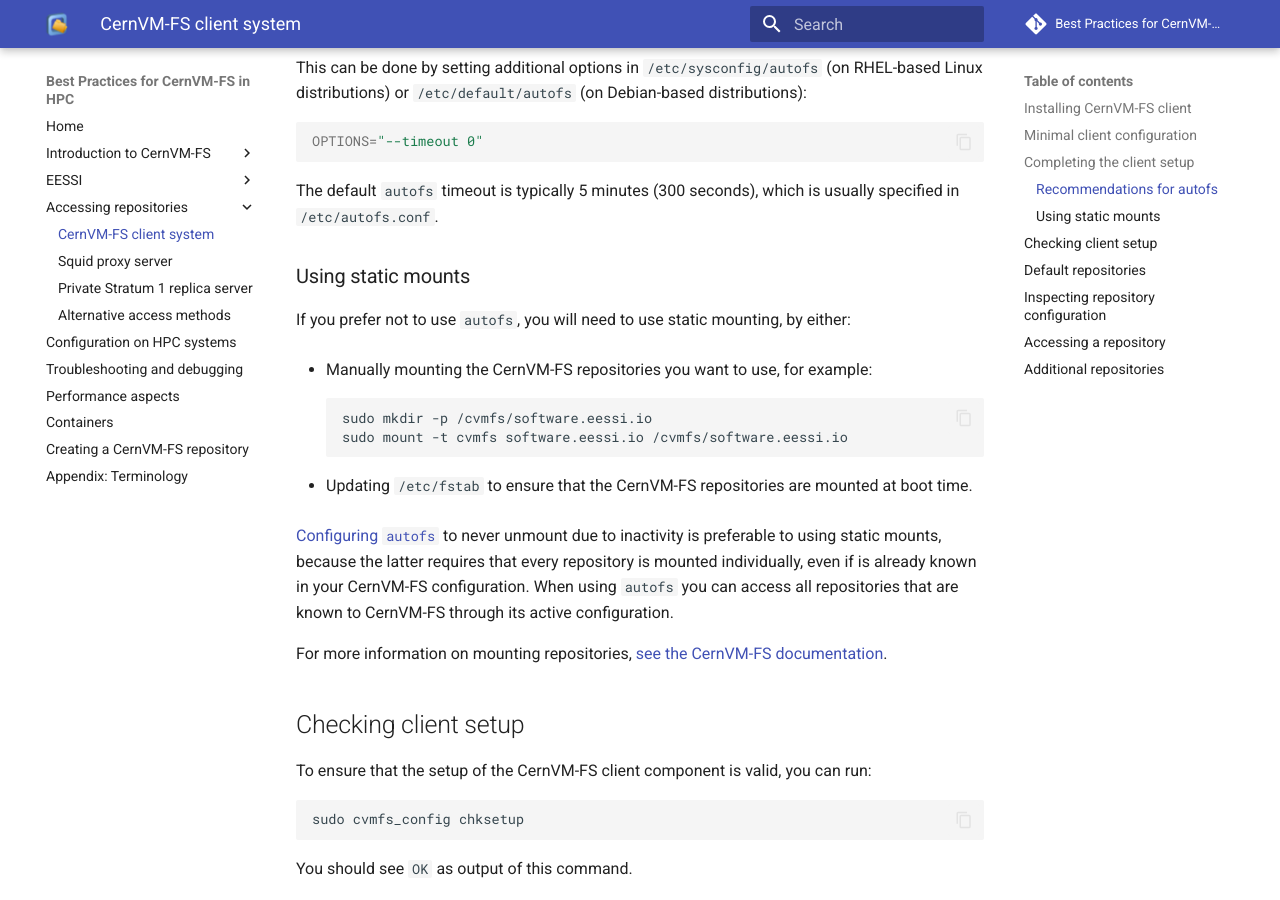
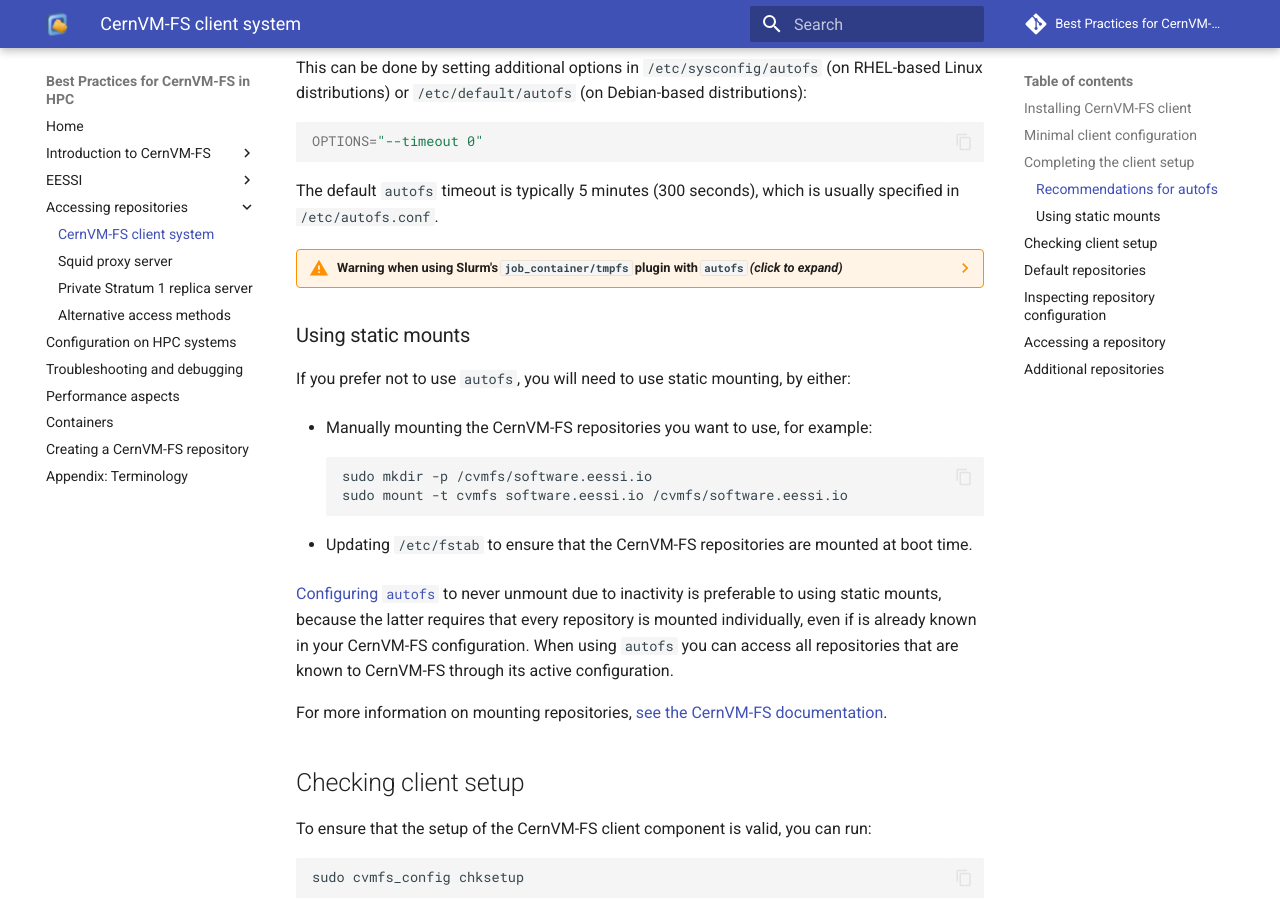
Before and after one commit to multixscale/cvmfs-tutorial-hpc-best-practices, an MkDocs documentation site: the page built from docs/access/client.md, in a window 1280 px wide and 900 px high, scrolled down 2178 px. Built offline with MkDocs 1.6.1 and Material for MkDocs 9.7.7, drawn with Linux system fonts in a browser that asks for light colours; comment, search, counter and statistics services are not loaded; some of the changed lines change nothing that is shown.

Commit message:
add warning about slurm's job_container/tmpfs + autofs

```diff
--- a/docs/access/client.md
+++ b/docs/access/client.md
@@ -153,6 +153,14 @@
 
 The default `autofs` timeout is typically 5 minutes (300 seconds), which is usually specified in `/etc/autofs.conf`.
 
+??? warning "Warning when using Slurm's `job_container/tmpfs` plugin with `autofs` *(click to expand)*"
+
+    Slurm versions up to 23.02 had issues when the [`job_container/tmpfs` plugin](https://slurm.schedmd.com/job_container_tmpfs.html) was being used in combination with `autofs`.
+    More information can be found at the [Slurm bug tracker](https://bugs.schedmd.com/show_bug.cgi?id=12567) and the [CernVM-FS forum](https://cernvm-forum.cern.ch/t/intermittent-client-failures-too-many-levels-of-symbolic-links/156).
+
+    Slurm version 23.02 includes a fix by providing a `Shared` option for the `job_container/tmpfs` plugin, which allows it to work with `autofs`.
+
+
 ### Using static mounts
 
 If you prefer not to use `autofs`, you will need to use static mounting, by either:
```
